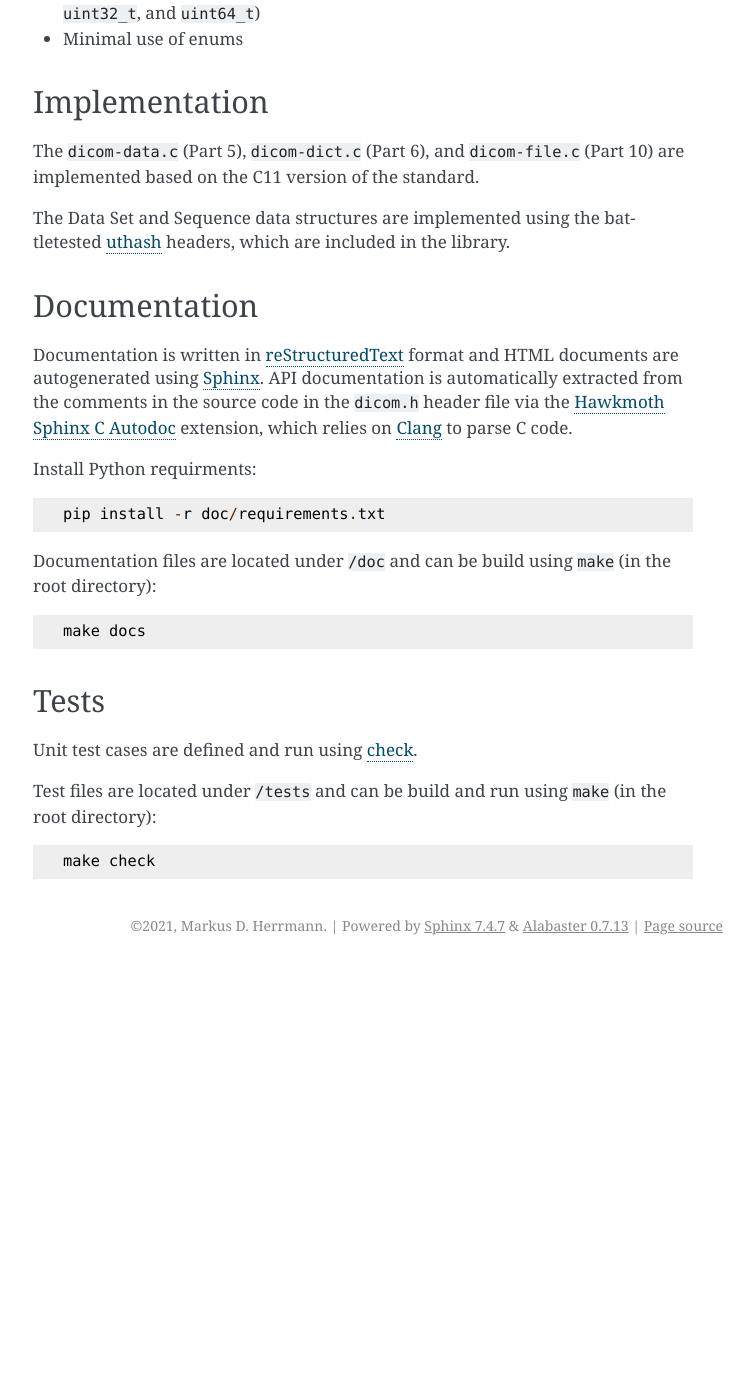
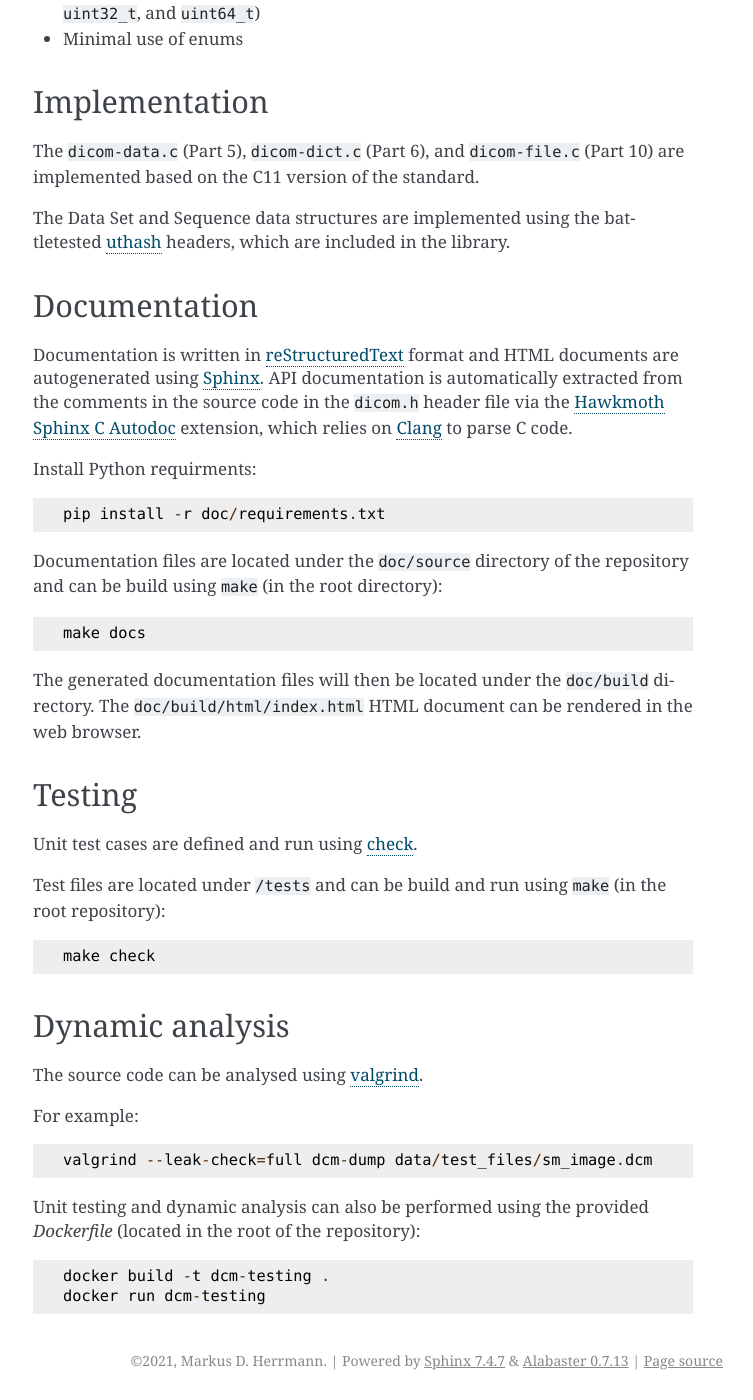
Before and after one commit to ImagingDataCommons/libdicom, a Sphinx documentation site: the page built from doc/source/contributing.rst, in a window 1280 px wide and 1400 px high, scrolled down 1249 px. Shown: the whole window, without its empty margins (387-1140 px from the left). Built offline with Sphinx 7.4.7, drawn with Linux system fonts in a browser that asks for light colours; before the commit the page ends 2214 px from its top, so only the background shows below that; some of the changed text lies outside the part shown.

Commit message:
Update documentation

```diff
--- a/doc/source/contributing.rst
+++ b/doc/source/contributing.rst
@@ -64,16 +64,34 @@ Install Python requirments::
     pip install -r doc/requirements.txt
 
 
-Documentation files are located under ``/doc`` and can be build using ``make`` (in the root directory)::
+Documentation files are located under the ``doc/source`` directory of the repository and can be build using ``make`` (in the root directory)::
 
     make docs
 
+The generated documentation files will then be located under the ``doc/build`` directory.
+The ``doc/build/html/index.html`` HTML document can be rendered in the web browser.
 
-Tests
-+++++
+
+Testing
++++++++
 
 Unit test cases are defined and run using `check <https://github.com/libcheck/check>`_.
 
-Test files are located under ``/tests`` and can be build and run using ``make`` (in the root directory)::
+Test files are located under ``/tests`` and can be build and run using ``make`` (in the root repository)::
 
     make check
+
+Dynamic analysis
+++++++++++++++++
+
+The source code can be analysed using `valgrind <https://www.valgrind.org/>`_.
+
+For example::
+
+    valgrind --leak-check=full dcm-dump data/test_files/sm_image.dcm
+
+
+Unit testing and dynamic analysis can also be performed using the provided `Dockerfile` (located in the root of the repository)::
+
+    docker build -t dcm-testing .
+    docker run dcm-testing
```
Also changed, not shown: README.md (+12 -4 lines), doc/source/installation.rst (+29 -33 lines), 1 other file.
